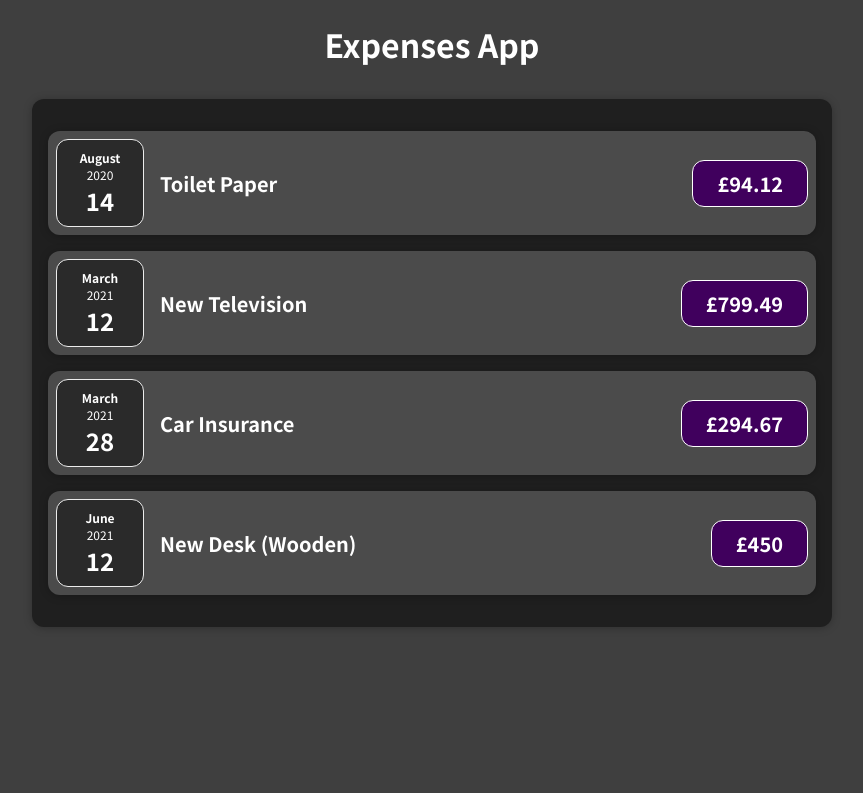
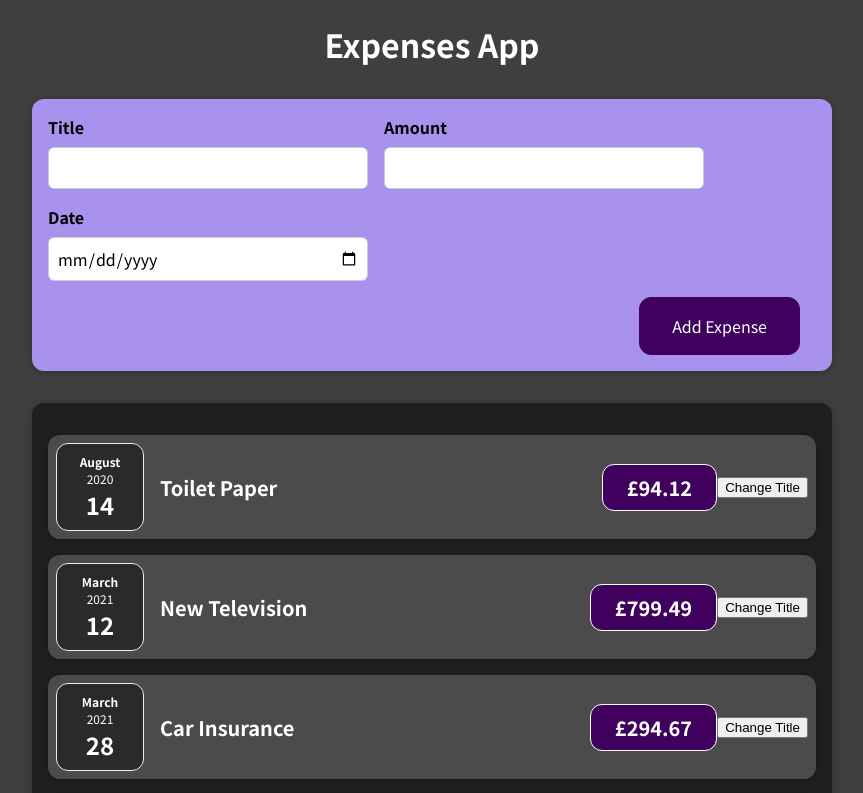
Before and after one commit to craigea92/expenses-app, a React (Create React App) app: page / in a window 1280 px wide. Shown: the top 793 px of the page, without its empty margins (208-1071 px from the left). Built offline with nearby package versions, Linux system fonts and the light colour scheme.

Commit message:
Setup expense form to gather user input for the expense tracker

```diff
--- a/src/components/App.jsx
+++ b/src/components/App.jsx
@@ -1,4 +1,5 @@
 import Expenses from "./Expenses/Expenses";
+import NewExpense from "./NewExpense/NewExpense";
 
 function App() {
   const expenses = [
@@ -31,6 +32,7 @@
   return (
     <div>
       <h1>Expenses App</h1>
+      <NewExpense />
       <Expenses items={expenses} />
     </div>
   );
--- a/src/components/Expenses/ExpenseItem.jsx
+++ b/src/components/Expenses/ExpenseItem.jsx
@@ -1,15 +1,23 @@
-import "./ExpenseItem.css";
+import React, { useState } from "react";
 import ExpenseDate from "./ExpenseDate";
 import Card from "../UI/Card";
+import "./ExpenseItem.css";
 
 const ExpenseItem = (props) => {
+  const [title, setTitle] = useState(props.title);
+
+  const clickHandler = () => {
+    setTitle("Updated!");
+  };
+
   return (
     <Card className="expense-item">
       <ExpenseDate date={props.date} />
       <div className="expense-item__description">
-        <h2>{props.title}</h2>
+        <h2>{title}</h2>
         <div className="expense-item__price">£{props.amount}</div>
       </div>
+      <button onClick={clickHandler}>Change Title</button>
     </Card>
   );
 };
--- a/src/components/Expenses/Expenses.jsx
+++ b/src/components/Expenses/Expenses.jsx
@@ -1,6 +1,6 @@
-import "./Expenses.css";
 import ExpenseItem from "./ExpenseItem";
 import Card from "../UI/Card";
+import "./Expenses.css";
 
 const Expenses = (props) => {
   return (
--- /dev/null
+++ b/src/components/NewExpense/ExpenseForm.css
@@ -0,0 +1,26 @@
+.new-expense__controls {
+  display: flex;
+  flex-wrap: wrap;
+  gap: 1rem;
+  margin-bottom: 1rem;
+  text-align: left;
+}
+
+.new-expense__control label {
+  font-weight: bold;
+  margin-bottom: 0.5rem;
+  display: block;
+}
+
+.new-expense__control input {
+  font: inherit;
+  padding: 0.5rem;
+  border-radius: 6px;
+  border: 1px solid #ccc;
+  width: 20rem;
+  max-width: 100%;
+}
+
+.new-expense__actions {
+  text-align: right;
+}
--- /dev/null
+++ b/src/components/NewExpense/ExpenseForm.jsx
@@ -0,0 +1,26 @@
+import "./ExpenseForm.css";
+
+const ExpenseForm = () => {
+  return (
+    <form>
+      <div className="new-expense__controls">
+        <div className="new-expense__control">
+          <label>Title</label>
+          <input type="text" />
+        </div>
+        <div className="new-expense__control">
+          <label>Amount</label>
+          <input type="number" min="0.01" step="0.01" />
+        </div>
+        <div className="new-expense__control">
+          <label>Date</label>
+          <input type="date" min="2020-01-01" max="2023-12-31" />
+        </div>
+      </div>
+      <div className="new-expense__actions">
+        <button type="submit">Add Expense</button>
+      </div>
+    </form>
+  );
+};
+export default ExpenseForm;
--- /dev/null
+++ b/src/components/NewExpense/NewExpense.css
@@ -0,0 +1,38 @@
+.new-expense {
+  background-color: #a892ee;
+  padding: 1rem;
+  margin: 2rem auto;
+  width: 50rem;
+  max-width: 95%;
+  border-radius: 12px;
+  text-align: center;
+  box-shadow: 0 1px 8px rgba(0, 0, 0, 0.25);
+}
+
+.new-expense button {
+  font: inherit;
+  cursor: pointer;
+  padding: 1rem 2rem;
+  border: 1px solid #40005d;
+  background-color: #40005d;
+  color: white;
+  border-radius: 12px;
+  margin-right: 1rem;
+}
+
+.new-expense button:hover,
+.new-expense button:active {
+  background-color: #510674;
+  border-color: #510674;
+}
+
+.new-expense button.alternative {
+  color: #220131;
+  border-color: transparent;
+  background-color: transparent;
+}
+
+.new-expense button.alternative:hover,
+.new-expense button.alternative:active {
+  background-color: #ddb3f8;
+}
--- /dev/null
+++ b/src/components/NewExpense/NewExpense.jsx
@@ -0,0 +1,12 @@
+import ExpenseForm from "./ExpenseForm";
+import "./NewExpense.css";
+
+const NewExpense = () => {
+  return (
+    <div className="new-expense">
+      <ExpenseForm />
+    </div>
+  );
+};
+
+export default NewExpense;
```
